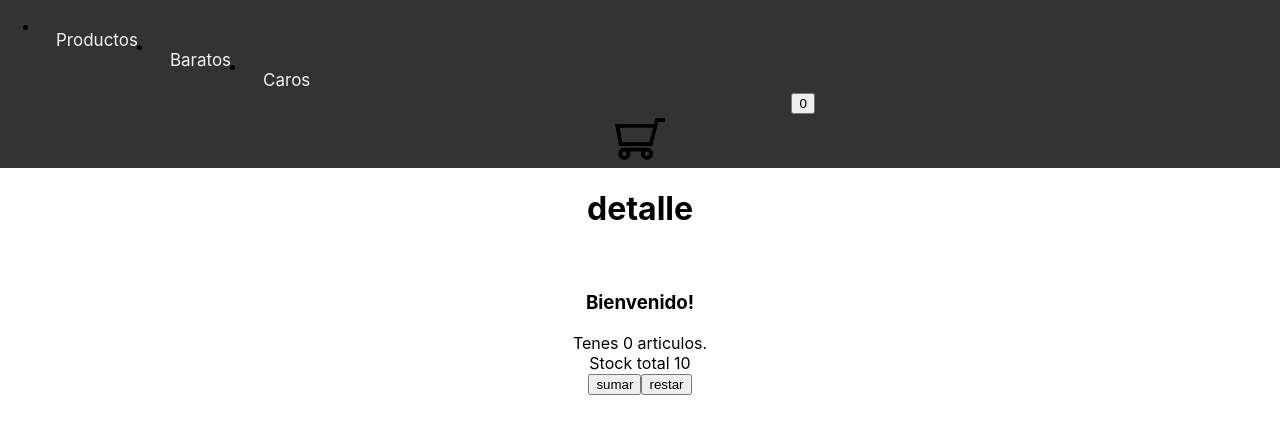
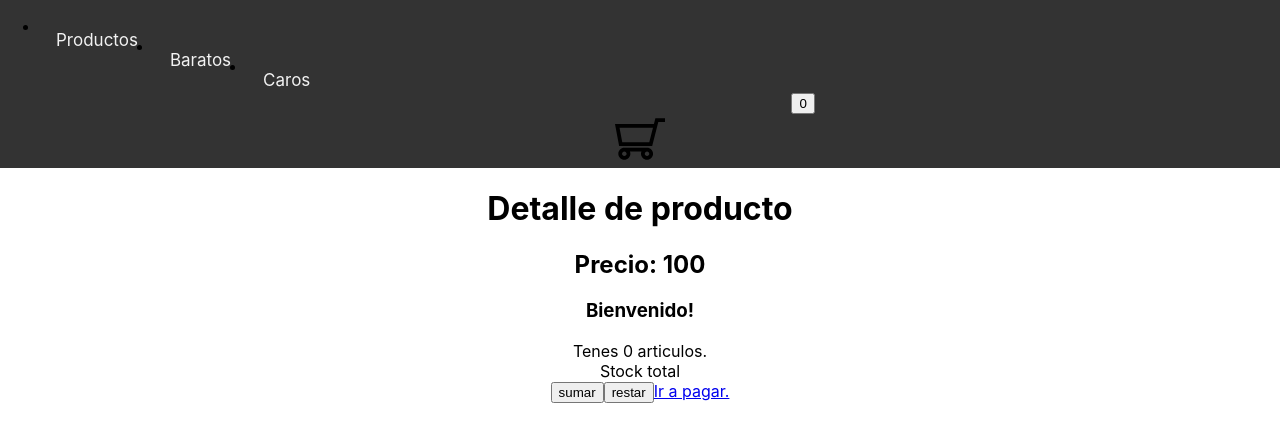
Before and after one commit to LucGGonzalez/comercio-gonzalez, a React (Create React App) app: page /detail/1 in a window 1280 px wide. Shown: the top 442 px of the page. Built offline with nearby package versions, Linux system fonts and the light colour scheme.

Commit message:
desafio clase 9

```diff
--- a/src/components/ItemDetail.js
+++ b/src/components/ItemDetail.js
@@ -1,17 +1,23 @@
 import ItemCount from './ItemCount';
+import { Link } from 'react-router-dom';
+import { useState } from 'react';
 
-const ItemDetail = ({title, price, image, description, id}) => {
-    return(
+const ItemDetail = () => {
+    const [count, setCount] = useState(0);
 
+    const handleClick = () => {
+        console.log(count);
+    };
+    return (
         <div>
-            <h1>detalle {id}</h1>
-            <img src={image} alt={title}/>
-            <h2>{title}</h2>
-            <h3>{price}</h3>
-            <h4>{description}</h4>
-            <ItemCount stock={10}/>
+            <h1>Detalle de producto</h1>
+            <h2>Precio: 100</h2>
+            <ItemCount setCount={setCount} count={count} />
+            <Link to={'/cart'} onClick={handleClick}>
+                Ir a pagar.
+            </Link>
         </div>
-    )
-}
+    );
+};
 
 export default ItemDetail
```
